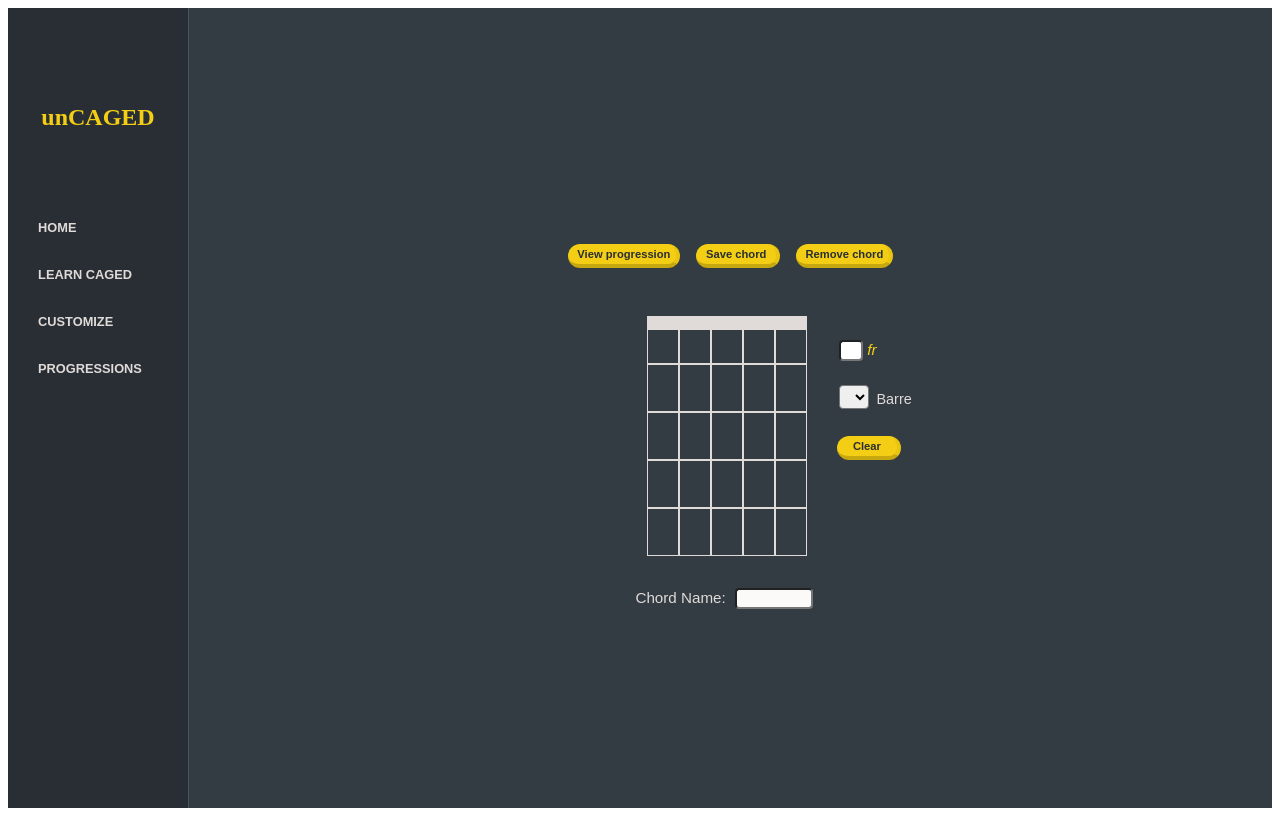
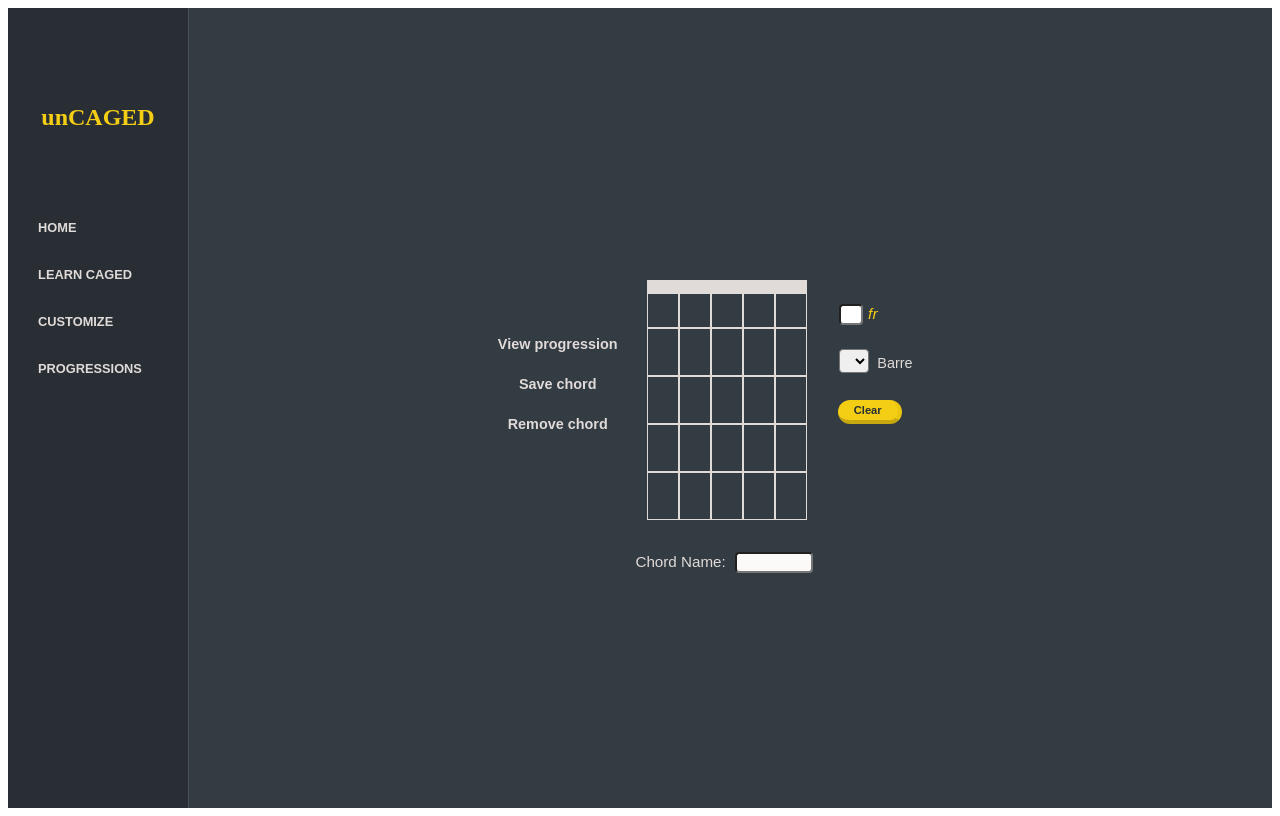
Before and after one commit to SamShubitz/CAGED-Guitar-App, a React (Vite) app: page /Customize in a window 1280 px wide. Built offline with nearby package versions, Linux system fonts and the light colour scheme.

Commit message:
customize section with local storage fully functional

```diff
--- a/src/App.css
+++ b/src/App.css
@@ -75,6 +75,17 @@ a, .progressions {
   flex-direction: column;
   justify-content: center;
   align-items: center;
+}
+
+.progressions-page {
+  flex-grow: 1;
+  background-color: #333b43;
+  display: flex;
+  flex-direction: column;
+  justify-content: center;
+  align-items: center;
+  text-align: center;
+  padding-top: 5rem;
 }
 
 .home-page-description {
@@ -168,11 +179,11 @@ button:hover {
 
 .custom-chord-diagram {
   display: flex;
-  justify-content: center;
+  margin-right: 4rem;
 }
 
 .custom-chord-diagram > .custom-fretboard {
-  margin-left: 6.5rem;
+  padding-left: .6rem;
 }
 
 .diagram-controls {
@@ -227,15 +238,6 @@ button:hover {
   border-radius: 4px;
 }
 
-.save-form > button {
-  padding-inline: .6rem;
-  padding-block: .6rem;
-}
-
-.remove-button {
-  padding-left: .6rem;
-}
-
 .view-mode {
   display: flex;
   flex-direction: column;
@@ -243,17 +245,12 @@ button:hover {
   align-items: center;
 }
 
-.view-progression-button {
-  padding-left: .6rem;
-  padding-block: .6rem;
-}
-
 .view-mode-button-section {
   padding-block: 2rem;
   gap: 1rem;
   width: 8rem;
   position: absolute;
-  top: 1rem;
+  top: 2.5rem;
   left: 13rem;
 }
 
@@ -265,7 +262,14 @@ button:hover {
   padding-block: .5rem;
 }
 
-.save-progression-button {
+.custom-button-section {
+  display: flex;
+  flex-direction: column;
+  justify-content: center;
+  align-items: flex-start;
+}
+
+.view-mode-button {
   font-family: 'karla', sans-serif;
   color: #E0DBD8;
   font-size: .9rem;
@@ -278,7 +282,35 @@ button:hover {
   bottom: .8rem;
 }
 
-.save-progression-button:hover, .view-mode-button-section > li:hover {
+.progressions-page > .view-mode-button {
+  position: absolute;
+  top: 4rem;
+  left: 10rem;
+}
+
+.progressions-page > .view-mode-button:nth-child(2) {
+  position: absolute;
+  top: 6rem;
+  left: 12.3rem;
+}
+
+.custom-button {
+  font-family: 'karla', sans-serif;
+  color: #E0DBD8;
+  font-size: .9rem;
+  font-weight: bolder;
+  background-color: transparent;
+  border: none;
+  width: 9rem;
+}
+
+.custom-button:hover {
+  color:#F4CE14;
+  cursor: pointer;
+  background-color: transparent;
+}
+
+.view-mode-button:hover, .view-mode-button-section > li:hover {
   color:#939199;
   cursor: pointer;
   background-color: transparent;
@@ -287,7 +319,9 @@ button:hover {
 .view-mode > ul {
   display: flex;
   flex-wrap: wrap;
-  justify-content: center;
+  justify-content: flex-start;
+  align-items: center;
+  gap: 1rem;
 }
 
 .progression-title-input {
@@ -301,6 +335,21 @@ button:hover {
   margin-top: 7rem;
   margin-left: 2.2rem;
   margin-bottom: 1rem;
+}
+
+.progression-list {
+  align-self: flex-start;
+  text-align: left;
+  margin-bottom: 15rem;
+  height: 15rem;
+}
+
+.progression-list > li {
+  margin-bottom: 1rem;
+}
+
+.progression-list > li > a:hover {
+  color: #F4CE14;
 }
 
 .chord-list-container {
--- a/src/App.tsx
+++ b/src/App.tsx
@@ -3,6 +3,8 @@ import SideNav from "./SideNav";
 import HomePage from "./Caged Section/HomePage";
 import CAGEDInterface from "./Caged Section/CAGEDInterface";
 import CustomInterface from "./Custom Section/CustomInterface";
+import ProgressionsList from "./ProgressionsList";
+import Progression from "./Progression";
 import { Route, Routes } from "react-router-dom";
 
 function App() {
@@ -10,9 +12,11 @@ function App() {
     <div className="app">
       <SideNav />
       <Routes>
-        <Route path="/" element={<HomePage />} />
-        <Route path="/CAGED" element={<CAGEDInterface />} />
-        <Route path="/Customize" element={<CustomInterface />} />
+        <Route index element={<HomePage />} />
+        <Route path="CAGED" element={<CAGEDInterface />} />
+        <Route path="Customize" element={<CustomInterface />} />
+        <Route path="Progressions" element={<ProgressionsList />} />
+        <Route path="Progressions/:userTitle" element={<Progression />} />
       </Routes>
     </div>
   );
--- a/src/Custom Section/CustomInterface.tsx
+++ b/src/Custom Section/CustomInterface.tsx
@@ -12,9 +12,10 @@ const CustomInterface = () => {
   });
   const [progression, setProgression] = useState([]);
   const [viewMode, setViewMode] = useState(false);
+
   const displayProgression =
-    progression.length >= 17
-      ? [...progression.slice(0, 16), { name: "..." }]
+    progression.length >= 12
+      ? [...progression.slice(0, 11), { name: "..." }]
       : [...progression];
 
   const handleClear = () => {
@@ -70,6 +71,7 @@ const CustomInterface = () => {
     <div className="caged-diagram-interface">
       {!viewMode ? (
         <>
+          <div className="custom-chord-diagram">
             <div className="chord-list-container">
               {progression.length !== 0 && (
                 <p className="chord-list-header">Chord List</p>
@@ -80,21 +82,22 @@ const CustomInterface = () => {
                 ))}
               </ul>
             </div>
-          <div className="button-section">
-            <button
-              className="view-progression-button"
-              onClick={toggleViewMode}
-            >
+            <div className="custom-button-section">
+              <button className="custom-button view" onClick={toggleViewMode}>
                 View progression
               </button>
               <form id="save-form" className="save-form" onSubmit={handleSave}>
-              <button type="submit">Save chord</button>
+                <button className="custom-button save" type="submit">
+                  Save chord
+                </button>
               </form>
-            <button className="remove-button" onClick={handleChordClear}>
+              <button
+                className="custom-button remove"
+                onClick={handleChordClear}
+              >
                 Remove chord
               </button>
             </div>
-          <div className="custom-chord-diagram">
             <div className="custom-fretboard">
               <Fretboard
                 chord={chord}
--- a/src/Custom Section/Fret.tsx
+++ b/src/Custom Section/Fret.tsx
@@ -12,7 +12,7 @@ const Fret = ({
   const [mutedIndex, setMutedIndex] = useState(0);
   const isMutedCycle = ["open", "open", "muted"];
 
-  const handleSpanClick = () => {
+  const handleFretClick = () => {
     if (!customize) return;
 
     const updatedIndex = (mutedIndex + 1) % 3;
@@ -28,7 +28,7 @@ const Fret = ({
 
   if (customize) {
     return (
-      <span className={className} onClick={handleSpanClick}>
+      <span className={className} onClick={handleFretClick}>
         {isFretted && <div className={`${finalClassName}-fret`} />}
       </span>
     );
--- /dev/null
+++ b/src/Progression.tsx
@@ -0,0 +1,60 @@
+import { useParams, useNavigate } from "react-router-dom";
+import { useState, useEffect } from "react";
+import Fretboard from "./Fretboard";
+
+const Progression = () => {
+  const [progression, setProgression] = useState([]);
+  const { userTitle } = useParams();
+  const navigate = useNavigate();
+
+  useEffect(() => {
+    const unparsedProgression = localStorage.getItem(userTitle);
+    const userProgression = JSON.parse(unparsedProgression);
+    userProgression && setProgression(userProgression);
+  }, []);
+
+  const handleDelete = () => {
+    const key = progression[0].title;
+    localStorage.removeItem(key);
+    setProgression([]);
+  };
+
+  const progressionTitle = progression.map((progression, index) => (
+    <li key={index}>
+      <h1>{progression.title}</h1>
+    </li>
+  ));
+
+  const progressionChords = progression.map((userProgression) =>
+    userProgression.progression.map((chord, index) => (
+      <li key={index}>
+        <div className="chord-diagram">
+          <Fretboard chord={chord} />
+          {chord.barreIndicator && (
+            <p className="barre-fret-indicator">{`${chord.barreIndicator}fr`}</p>
+          )}
+        </div>
+        <p className="name-display" style={{ textAlign: "center" }}>
+          {chord.name}
+        </p>
+      </li>
+    ))
+  );
+
+  return (
+    <div className="progressions-page">
+      <button className="view-mode-button" onClick={() => navigate(-1)}>
+        Go back
+      </button>
+      <button className="view-mode-button" onClick={handleDelete}>
+        Delete progression
+      </button>
+      <ul style={{ marginTop: "3rem" }}>{progressionTitle}</ul>
+      <div className="view-mode">
+        <ul>{progressionChords}</ul>
+      </div>
+    </div>
+  );
+};
+
+export default Progression;
--- /dev/null
+++ b/src/ProgressionsList.tsx
@@ -0,0 +1,24 @@
+import { Link } from "react-router-dom";
+import { useState } from "react";
+
+const ProgressionsList = () => {
+  const [progressionTitles, setProgressionTitles] = useState(
+    Object.keys(localStorage)
+  );
+
+  const titleList = progressionTitles.map((title) => {
+    return (
+      <li>
+        <Link to={title}>{title}</Link>
+      </li>
+    );
+  });
+
+  return (
+    <div className="progressions-page">
+      <ul className="progression-list">{titleList}</ul>
+    </div>
+  );
+};
+
+export default ProgressionsList;
--- a/src/SideNav.tsx
+++ b/src/SideNav.tsx
@@ -1,4 +1,5 @@
 import { Link } from "react-router-dom";
+import { useState } from "react";
 
 const SideNav = () => {
   return (
@@ -14,7 +15,9 @@ const SideNav = () => {
         <li>
           <Link to="/Customize">CUSTOMIZE</Link>
         </li>
-        <li className="progressions">PROGRESSIONS</li>
+        <li className="progressions">
+          <Link to="/Progressions">PROGRESSIONS</Link>
+        </li>
       </ul>
     </nav>
   );
--- a/src/ViewModeInterface.tsx
+++ b/src/ViewModeInterface.tsx
@@ -8,10 +8,11 @@ const ViewModeInterface = ({
   setViewMode,
 }) => {
   const [progressionTitle, setProgressionTitle] = useState("");
+  const [progressionList, setProgressionList] = useState([]);
   const userProgression = progression.map((chord, index) => (
     <li key={index}>
       <div className="chord-diagram">
-        <Fretboard chord={chord} className="display-fret-board" />
+        <Fretboard chord={chord} />
         {chord.barreIndicator && (
           <p className="barre-fret-indicator">{`${chord.barreIndicator}fr`}</p>
         )}
@@ -28,13 +29,19 @@ const ViewModeInterface = ({
 
   const handleSubmit = (e) => {
     e.preventDefault();
+
+    if (progression.length !== 0) {
       const userProgression = {
         title: progressionTitle,
         progression: [...progression],
       };
-    localStorage.setItem("userProgression", JSON.stringify(userProgression));
+      const nextList = [...progressionList, userProgression];
+      setProgressionList([...nextList]);
+      localStorage.setItem(progressionTitle, JSON.stringify(nextList));
+      setProgression([]);
+    }
+
     toggleViewMode();
-    setProgression([]);
   };
 
   const handleChange = (e) => {
@@ -46,9 +53,11 @@ const ViewModeInterface = ({
       <div className="view-mode-button-section">
         <li onClick={toggleViewMode}>Go back</li>
         <form id="save-progression-form" onSubmit={(e) => handleSubmit(e)}>
-          <button className="save-progression-button" type="submit">
+          {progression.length !== 0 && (
+            <button className="view-mode-button" type="submit">
               Save progression
             </button>
+          )}
         </form>
       </div>
       {progression.length !== 0 ? (
```
Lines whose indentation alone changed are shown as unchanged.
